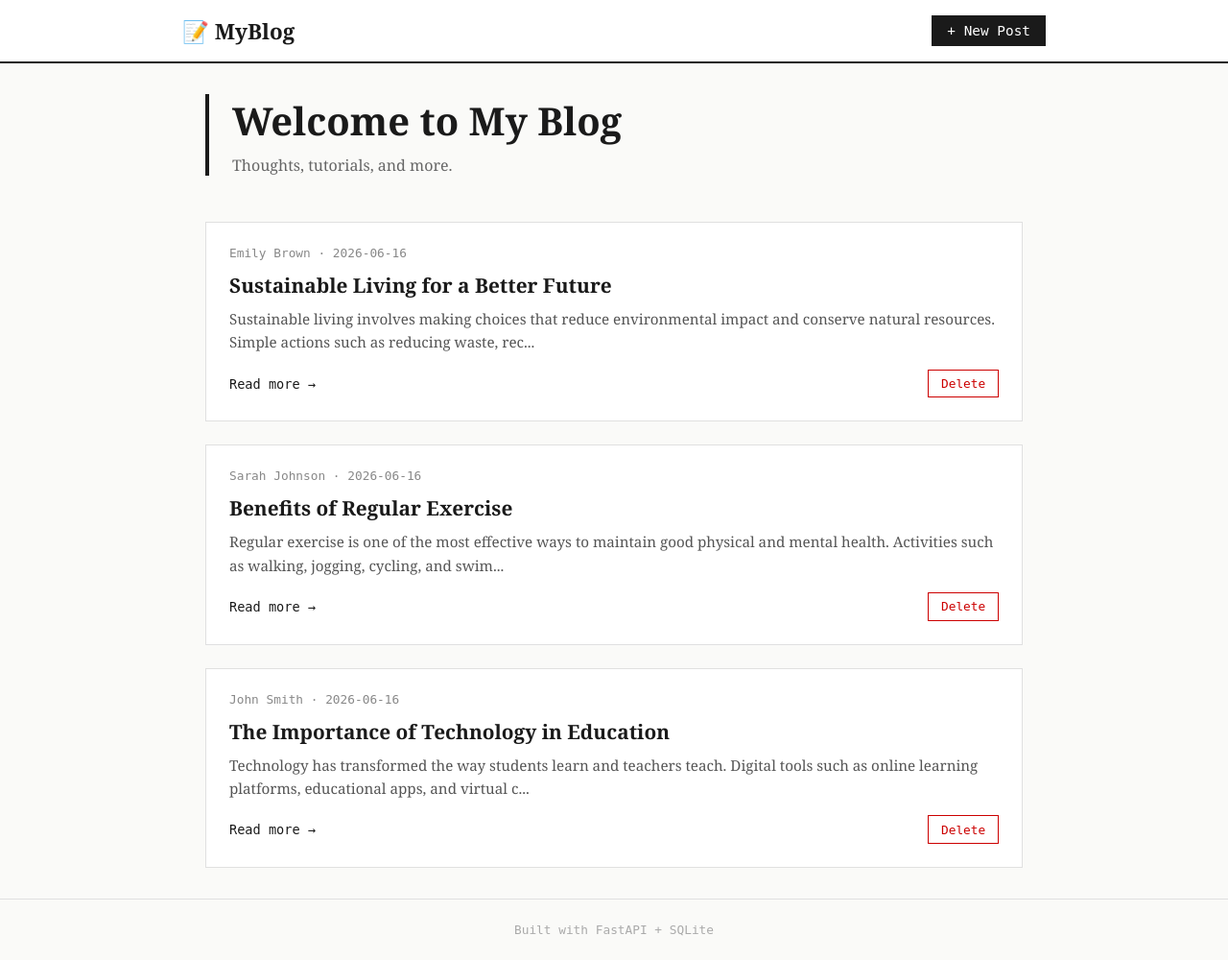
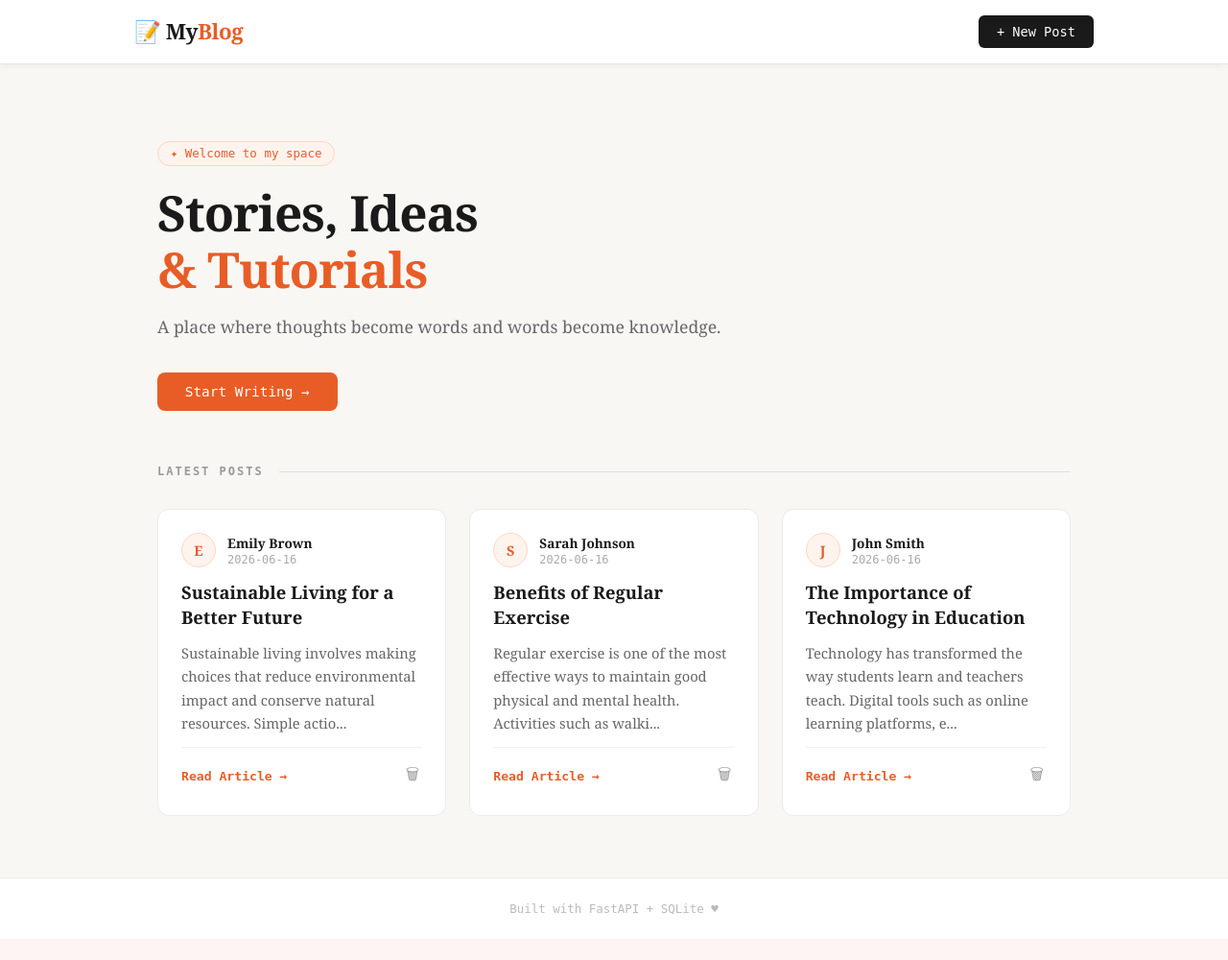
Before and after one commit to ajinkyaa-24/BlogPage-Using-FastAPI, a FastAPI app: page / in a window 1280 px wide. Shown: the whole page at 96% size. After the commit the page ends 953 px from the top, so only its background shows below. Run offline with FastAPI, Linux system fonts and the light colour scheme; data comes from the database, SQL or seed files in the repository.

Commit message:
beautiful redesign - cards, hero, orange accent

```diff
--- a/frontend/static/style.css
+++ b/frontend/static/style.css
@@ -2,72 +2,380 @@
 
 body {
     font-family: 'Georgia', serif;
-    background: #fafaf8;
+    background: #f8f7f4;
     color: #1a1a1a;
     min-height: 100vh;
     display: flex;
     flex-direction: column;
 }
 
-/* Nav */
-header { background: #fff; border-bottom: 2px solid #1a1a1a; padding: 1rem 2rem; }
-nav { max-width: 900px; margin: 0 auto; display: flex; justify-content: space-between; align-items: center; }
-.logo { font-size: 1.4rem; font-weight: bold; text-decoration: none; color: #1a1a1a; }
-.btn-new { background: #1a1a1a; color: #fff; padding: 0.5rem 1rem; text-decoration: none; font-family: monospace; font-size: 0.9rem; }
-.btn-new:hover { background: #444; }
+/* ── Navbar ── */
+header {
+    background: #fff;
+    border-bottom: 1px solid #e8e8e8;
+    padding: 1rem 2rem;
+    position: sticky;
+    top: 0;
+    z-index: 100;
+    box-shadow: 0 1px 8px rgba(0,0,0,0.06);
+}
+nav {
+    max-width: 1000px;
+    margin: 0 auto;
+    display: flex;
+    justify-content: space-between;
+    align-items: center;
+}
+.logo {
+    font-size: 1.4rem;
+    font-weight: bold;
+    text-decoration: none;
+    color: #1a1a1a;
+    letter-spacing: -0.5px;
+}
+.logo span { color: #e85d26; }
+.btn-new {
+    background: #1a1a1a;
+    color: #fff;
+    padding: 0.55rem 1.2rem;
+    text-decoration: none;
+    font-family: monospace;
+    font-size: 0.85rem;
+    border-radius: 6px;
+    transition: background 0.2s;
+}
+.btn-new:hover { background: #e85d26; }
 
-/* Main */
-main { flex: 1; max-width: 900px; margin: 2rem auto; padding: 0 1.5rem; width: 100%; }
+/* ── Main ── */
+main {
+    flex: 1;
+    max-width: 1000px;
+    margin: 0 auto;
+    padding: 0 1.5rem;
+    width: 100%;
+}
 
-/* Hero */
-.hero { border-left: 4px solid #1a1a1a; padding-left: 1.5rem; margin-bottom: 3rem; }
-.hero h1 { font-size: 2.5rem; }
-.hero p { color: #666; margin-top: 0.5rem; }
+/* ── Hero ── */
+.hero {
+    padding: 5rem 0 3.5rem;
+    max-width: 620px;
+}
+.hero-badge {
+    display: inline-block;
+    background: #fff3ee;
+    color: #e85d26;
+    font-family: monospace;
+    font-size: 0.78rem;
+    padding: 0.3rem 0.8rem;
+    border-radius: 20px;
+    margin-bottom: 1.2rem;
+    border: 1px solid #ffd5c2;
+}
+.hero h1 {
+    font-size: 3.2rem;
+    line-height: 1.15;
+    margin-bottom: 1rem;
+    letter-spacing: -1px;
+}
+.hero-accent { color: #e85d26; }
+.hero p {
+    color: #666;
+    font-size: 1.1rem;
+    line-height: 1.7;
+    margin-bottom: 2rem;
+}
+.hero-btn {
+    display: inline-block;
+    background: #e85d26;
+    color: #fff;
+    padding: 0.75rem 1.8rem;
+    text-decoration: none;
+    border-radius: 8px;
+    font-family: monospace;
+    font-size: 0.9rem;
+    transition: transform 0.2s, background 0.2s;
+}
+.hero-btn:hover { background: #c94d1a; transform: translateY(-1px); }
 
-/* Cards */
-.posts-grid { display: grid; gap: 1.5rem; }
-.card { background: #fff; border: 1px solid #e0e0e0; padding: 1.5rem; }
-.card:hover { border-color: #1a1a1a; }
-.card-meta { font-family: monospace; font-size: 0.8rem; color: #888; margin-bottom: 0.5rem; }
-.card h2 a { text-decoration: none; color: #1a1a1a; font-size: 1.3rem; }
-.card h2 a:hover { text-decoration: underline; }
-.card p { color: #555; line-height: 1.6; margin-top: 0.5rem; font-size: 0.95rem; }
-.card-actions { display: flex; justify-content: space-between; align-items: center; margin-top: 1rem; }
-.read-more { font-family: monospace; font-size: 0.85rem; color: #1a1a1a; text-decoration: none; }
+/* ── Section Header ── */
+.section-header {
+    display: flex;
+    align-items: center;
+    gap: 1rem;
+    margin-bottom: 2rem;
+}
+.section-label {
+    font-family: monospace;
+    font-size: 0.75rem;
+    font-weight: bold;
+    color: #999;
+    letter-spacing: 2px;
+    white-space: nowrap;
+}
+.section-line {
+    flex: 1;
+    height: 1px;
+    background: #e0e0e0;
+}
+
+/* ── Cards Grid ── */
+.posts-grid {
+    display: grid;
+    grid-template-columns: repeat(auto-fill, minmax(300px, 1fr));
+    gap: 1.5rem;
+    padding-bottom: 4rem;
+}
+
+/* ── Card ── */
+.card {
+    background: #fff;
+    border: 1px solid #ebebeb;
+    border-radius: 12px;
+    padding: 1.5rem;
+    display: flex;
+    flex-direction: column;
+    gap: 0.8rem;
+    transition: transform 0.2s, box-shadow 0.2s, border-color 0.2s;
+}
+.card:hover {
+    transform: translateY(-3px);
+    box-shadow: 0 8px 24px rgba(0,0,0,0.08);
+    border-color: #e85d26;
+}
+.card-top {
+    display: flex;
+    align-items: center;
+    gap: 0.75rem;
+}
+.card-avatar {
+    width: 36px;
+    height: 36px;
+    background: #fff3ee;
+    color: #e85d26;
+    border-radius: 50%;
+    display: flex;
+    align-items: center;
+    justify-content: center;
+    font-weight: bold;
+    font-size: 0.9rem;
+    border: 1px solid #ffd5c2;
+    flex-shrink: 0;
+}
+.card-meta {
+    display: flex;
+    flex-direction: column;
+    gap: 0.1rem;
+}
+.card-author {
+    font-size: 0.85rem;
+    font-weight: bold;
+    color: #1a1a1a;
+}
+.card-date {
+    font-family: monospace;
+    font-size: 0.75rem;
+    color: #aaa;
+}
+.card h2 {
+    font-size: 1.15rem;
+    line-height: 1.4;
+}
+.card h2 a {
+    text-decoration: none;
+    color: #1a1a1a;
+    transition: color 0.2s;
+}
+.card h2 a:hover { color: #e85d26; }
+.card-excerpt {
+    color: #666;
+    font-size: 0.92rem;
+    line-height: 1.65;
+    flex: 1;
+}
+.card-footer {
+    display: flex;
+    justify-content: space-between;
+    align-items: center;
+    padding-top: 0.8rem;
+    border-top: 1px solid #f0f0f0;
+    margin-top: auto;
+}
+.read-more {
+    font-family: monospace;
+    font-size: 0.82rem;
+    color: #e85d26;
+    text-decoration: none;
+    font-weight: bold;
+}
 .read-more:hover { text-decoration: underline; }
 
-/* Post detail */
-.post-detail { max-width: 680px; }
-.post-meta { font-family: monospace; font-size: 0.85rem; color: #888; margin-bottom: 1rem; }
-.post-detail h1 { font-size: 2.2rem; border-bottom: 2px solid #1a1a1a; padding-bottom: 1rem; margin-bottom: 1.5rem; }
-.post-body { line-height: 1.8; font-size: 1.05rem; color: #333; white-space: pre-wrap; }
-.post-actions { display: flex; gap: 1rem; align-items: center; margin-top: 2rem; padding-top: 1.5rem; border-top: 1px solid #e0e0e0; }
-.back-link { font-family: monospace; text-decoration: none; color: #1a1a1a; }
-.back-link:hover { text-decoration: underline; }
+/* ── Delete Button ── */
+.btn-delete {
+    background: none;
+    border: none;
+    cursor: pointer;
+    font-size: 1rem;
+    opacity: 0.4;
+    transition: opacity 0.2s;
+    padding: 0.2rem;
+}
+.btn-delete:hover { opacity: 1; }
 
-/* Form */
-.form-container { max-width: 680px; }
-.form-container h1 { font-size: 2rem; margin-bottom: 2rem; border-bottom: 2px solid #1a1a1a; padding-bottom: 1rem; }
+/* ── Empty State ── */
+.empty {
+    grid-column: 1 / -1;
+    text-align: center;
+    padding: 5rem 2rem;
+    background: #fff;
+    border: 2px dashed #e0e0e0;
+    border-radius: 12px;
+}
+.empty-icon { font-size: 3rem; margin-bottom: 1rem; }
+.empty h3 { font-size: 1.3rem; margin-bottom: 0.5rem; }
+.empty p { color: #999; margin-bottom: 1.5rem; }
+.empty-btn {
+    display: inline-block;
+    background: #1a1a1a;
+    color: #fff;
+    padding: 0.7rem 1.5rem;
+    text-decoration: none;
+    border-radius: 8px;
+    font-family: monospace;
+    font-size: 0.85rem;
+}
+.empty-btn:hover { background: #e85d26; }
+
+/* ── Post Detail ── */
+.post-detail {
+    max-width: 680px;
+    margin: 3rem auto;
+    padding-bottom: 4rem;
+}
+.post-meta {
+    display: flex;
+    align-items: center;
+    gap: 0.5rem;
+    font-family: monospace;
+    font-size: 0.82rem;
+    color: #aaa;
+    margin-bottom: 1rem;
+}
+.post-detail h1 {
+    font-size: 2.4rem;
+    line-height: 1.2;
+    letter-spacing: -0.5px;
+    margin-bottom: 2rem;
+    padding-bottom: 1.5rem;
+    border-bottom: 2px solid #f0f0f0;
+}
+.post-body {
+    line-height: 1.9;
+    font-size: 1.05rem;
+    color: #333;
+    white-space: pre-wrap;
+}
+.post-actions {
+    display: flex;
+    justify-content: space-between;
+    align-items: center;
+    margin-top: 3rem;
+    padding-top: 1.5rem;
+    border-top: 1px solid #f0f0f0;
+}
+.back-link {
+    font-family: monospace;
+    text-decoration: none;
+    color: #666;
+    font-size: 0.9rem;
+}
+.back-link:hover { color: #e85d26; }
+
+/* ── Form ── */
+.form-container {
+    max-width: 680px;
+    margin: 3rem auto;
+    padding-bottom: 4rem;
+}
+.form-container h1 {
+    font-size: 2rem;
+    margin-bottom: 0.5rem;
+    letter-spacing: -0.5px;
+}
+.form-subtitle {
+    color: #999;
+    font-size: 0.9rem;
+    margin-bottom: 2.5rem;
+    font-family: monospace;
+}
 .form-group { margin-bottom: 1.5rem; }
-.form-group label { display: block; font-family: monospace; font-size: 0.85rem; font-weight: bold; margin-bottom: 0.4rem; }
-.form-group input, .form-group textarea {
-    width: 100%; border: 1px solid #ccc; padding: 0.75rem;
-    font-family: 'Georgia', serif; font-size: 1rem; background: #fff;
+.form-group label {
+    display: block;
+    font-family: monospace;
+    font-size: 0.8rem;
+    font-weight: bold;
+    color: #666;
+    letter-spacing: 1px;
+    text-transform: uppercase;
+    margin-bottom: 0.5rem;
+}
+.form-group input,
+.form-group textarea {
+    width: 100%;
+    border: 1px solid #e0e0e0;
+    padding: 0.85rem 1rem;
+    font-family: 'Georgia', serif;
+    font-size: 1rem;
+    background: #fff;
     outline: none;
+    border-radius: 8px;
+    transition: border-color 0.2s, box-shadow 0.2s;
+    color: #1a1a1a;
 }
-.form-group input:focus, .form-group textarea:focus { border-color: #1a1a1a; }
-.form-actions { display: flex; gap: 1rem; align-items: center; }
-.btn-submit { background: #1a1a1a; color: #fff; padding: 0.75rem 1.5rem; border: none; cursor: pointer; font-family: monospace; font-size: 0.9rem; }
-.btn-submit:hover { background: #444; }
-.btn-cancel { font-family: monospace; text-decoration: none; color: #888; padding: 0.75rem; }
+.form-group input:focus,
+.form-group textarea:focus {
+    border-color: #e85d26;
+    box-shadow: 0 0 0 3px rgba(232,93,38,0.08);
+}
+.form-actions {
+    display: flex;
+    gap: 1rem;
+    align-items: center;
+    margin-top: 2rem;
+}
+.btn-submit {
+    background: #e85d26;
+    color: #fff;
+    padding: 0.8rem 2rem;
+    border: none;
+    cursor: pointer;
+    font-family: monospace;
+    font-size: 0.9rem;
+    border-radius: 8px;
+    transition: background 0.2s, transform 0.2s;
+}
+.btn-submit:hover { background: #c94d1a; transform: translateY(-1px); }
+.btn-cancel {
+    font-family: monospace;
+    text-decoration: none;
+    color: #999;
+    font-size: 0.9rem;
+    padding: 0.8rem;
+}
+.btn-cancel:hover { color: #1a1a1a; }
 
-/* Delete */
-.btn-delete { background: none; border: 1px solid #cc0000; color: #cc0000; padding: 0.4rem 0.8rem; cursor: pointer; font-family: monospace; font-size: 0.8rem; }
-.btn-delete:hover { background: #cc0000; color: #fff; }
+/* ── Footer ── */
+footer {
+    border-top: 1px solid #ebebeb;
+    text-align: center;
+    padding: 1.5rem;
+    font-family: monospace;
+    font-size: 0.78rem;
+    color: #bbb;
+    background: #fff;
+}
 
-/* Empty */
-.empty { text-align: center; padding: 4rem; color: #888; }
-.empty a { color: #1a1a1a; }
-
-/* Footer */
-footer { border-top: 1px solid #e0e0e0; text-align: center; padding: 1.5rem; font-family: monospace; font-size: 0.8rem; color: #aaa; }
+/* ── Responsive ── */
+@media (max-width: 600px) {
+    .hero h1 { font-size: 2.2rem; }
+    .posts-grid { grid-template-columns: 1fr; }
+}
--- a/frontend/templates/base.html
+++ b/frontend/templates/base.html
@@ -9,7 +9,7 @@
 <body>
     <header>
         <nav>
-            <a href="/" class="logo">📝 MyBlog</a>
+            <a href="/" class="logo">📝 My<span>Blog</span></a>
             <a href="/create" class="btn-new">+ New Post</a>
         </nav>
     </header>
@@ -17,7 +17,7 @@
         {% block content %}{% endblock %}
     </main>
     <footer>
-        <p>Built with FastAPI + SQLite</p>
+        <p>Built with FastAPI + SQLite ♥</p>
     </footer>
 </body>
 </html>
--- a/frontend/templates/index.html
+++ b/frontend/templates/index.html
@@ -1,29 +1,49 @@
 {% extends "base.html" %}
 {% block content %}
+
+<!-- Hero Section -->
 <div class="hero">
-    <h1>Welcome to My Blog</h1>
-    <p>Thoughts, tutorials, and more.</p>
+    <div class="hero-badge">✦ Welcome to my space</div>
+    <h1>Stories, Ideas <br><span class="hero-accent">& Tutorials</span></h1>
+    <p>A place where thoughts become words and words become knowledge.</p>
+    <a href="/create" class="hero-btn">Start Writing →</a>
+</div>
+
+<!-- Posts Section -->
+<div class="section-header">
+    <span class="section-label">LATEST POSTS</span>
+    <div class="section-line"></div>
 </div>
 
 <div class="posts-grid">
     {% if posts %}
         {% for post in posts %}
         <div class="card">
-            <div class="card-meta">{{ post['author'] }} · {{ post['created_at'][:10] }}</div>
+            <div class="card-top">
+                <div class="card-avatar">{{ post['author'][0].upper() }}</div>
+                <div class="card-meta">
+                    <span class="card-author">{{ post['author'] }}</span>
+                    <span class="card-date">{{ post['created_at'][:10] }}</span>
+                </div>
+            </div>
             <h2><a href="/post/{{ post['id'] }}">{{ post['title'] }}</a></h2>
-            <p>{{ post['content'][:150] }}{% if post['content']|length > 150 %}...{% endif %}</p>
-            <div class="card-actions">
-                <a href="/post/{{ post['id'] }}" class="read-more">Read more →</a>
+            <p class="card-excerpt">{{ post['content'][:120] }}{% if post['content']|length > 120 %}...{% endif %}</p>
+            <div class="card-footer">
+                <a href="/post/{{ post['id'] }}" class="read-more">Read Article →</a>
                 <form action="/delete/{{ post['id'] }}" method="post" onsubmit="return confirm('Delete this post?')">
-                    <button type="submit" class="btn-delete">Delete</button>
+                    <button type="submit" class="btn-delete">🗑</button>
                 </form>
             </div>
         </div>
         {% endfor %}
     {% else %}
         <div class="empty">
-            <p>No posts yet. <a href="/create">Write the first one!</a></p>
+            <div class="empty-icon">📝</div>
+            <h3>No posts yet</h3>
+            <p>Be the first to share something amazing!</p>
+            <a href="/create" class="empty-btn">Write First Post</a>
         </div>
     {% endif %}
 </div>
+
 {% endblock %}
```
